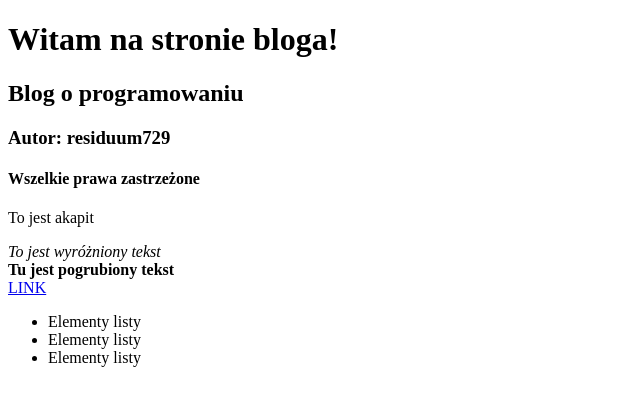
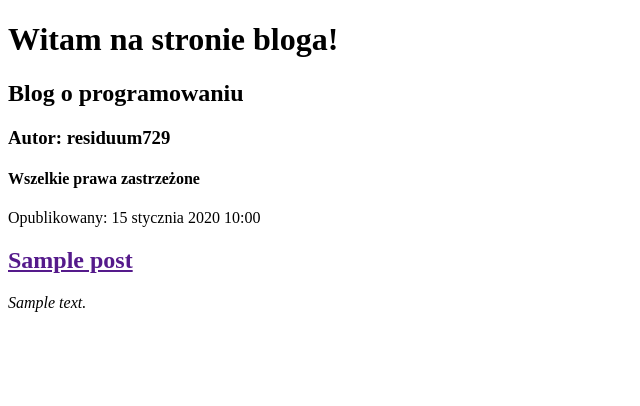
Before and after one commit to residuum729/djangoblog, a Django app: page / in a window 1280 px wide. Shown: the top 406 px of the page, without its empty margins (0-640 px from the left). Run offline with Django 4.2, Linux system fonts and the light colour scheme; tables that the repository leaves empty hold one stand-in row (values such as "Sample post").

Commit message:
Dokonaliśmy zmian w pliku HTML

```diff
--- a/blog/templates/blog/post_list.html
+++ b/blog/templates/blog/post_list.html
@@ -11,18 +11,17 @@
         <h3>Autor: residuum729</h3>
         <h4>Wszelkie prawa zastrzeżone</h4>
     </div>
+
+    {% comment "Komentarz autora" %}
+    <p>Tutaj lista postów</p>
+    {% endcomment %}
+
+    {% for post in posts %}
     <div>
-        <p>To jest akapit</p>
-        <em>To jest wyróżniony tekst</em><br>
-        <strong>Tu jest pogrubiony tekst</strong><br>
-        <a href="https://www.onet.pl/">LINK</a>
+        <p>Opublikowany: {{ post.publish_date }}</p>
+        <h2><a href="">{{ post.title }}</a></h2>
+        <em>{{ post.text|linebreaksbr }}</em>
     </div>
-    <div>
-        <ul>
-            <li>Elementy listy</li>
-            <li>Elementy listy</li>
-            <li>Elementy listy</li>
-        </ul>
-    </div>
+    {% endfor %}
 </body>
 </html>
--- a/blog/views.py
+++ b/blog/views.py
@@ -1,4 +1,7 @@
 from django.shortcuts import render
+from django.utils import timezone
+from .models import Post
 
 def post_list(request):
-    return render(request, 'blog/post_list.html', {})
+    posts = Post.objects.filter(publish_date__lte=timezone.now()).order_by('publish_date')
+    return render(request, 'blog/post_list.html', {'posts': posts})
```
